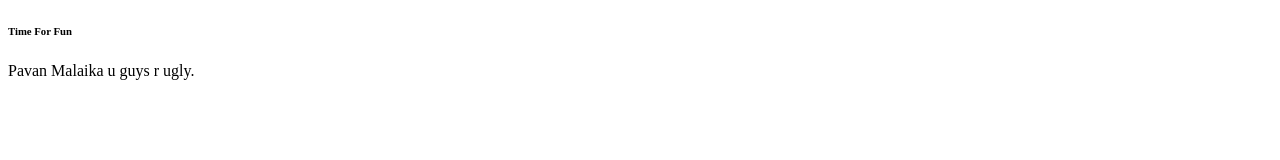
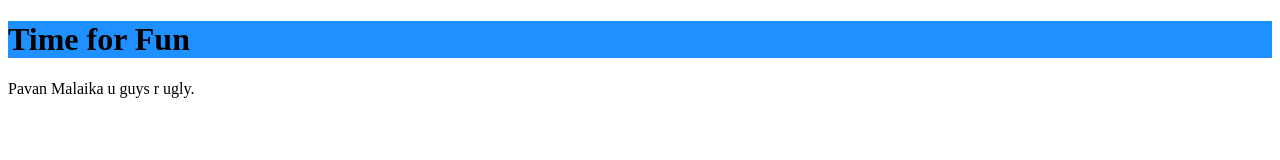
Before and after one commit to larebk/larebk.github.io, a plain HTML site: page index.html in a window 1280 px wide. Drawn offline with Linux system fonts and the light colour scheme.

Commit message:
Update index.html

```diff
--- a/index.html
+++ b/index.html
@@ -5,8 +5,7 @@
     <title>Lareb's Blog</title>
   </head>
   <body>
-    <h6>Time For Fun</h6>
+    <h1 style="background-color:DodgerBlue;">Time for Fun</h1>
   	<p>Pavan Malaika u guys r ugly.</p>
-    <p style="color: blue;">
   </body>
 </html>
```
